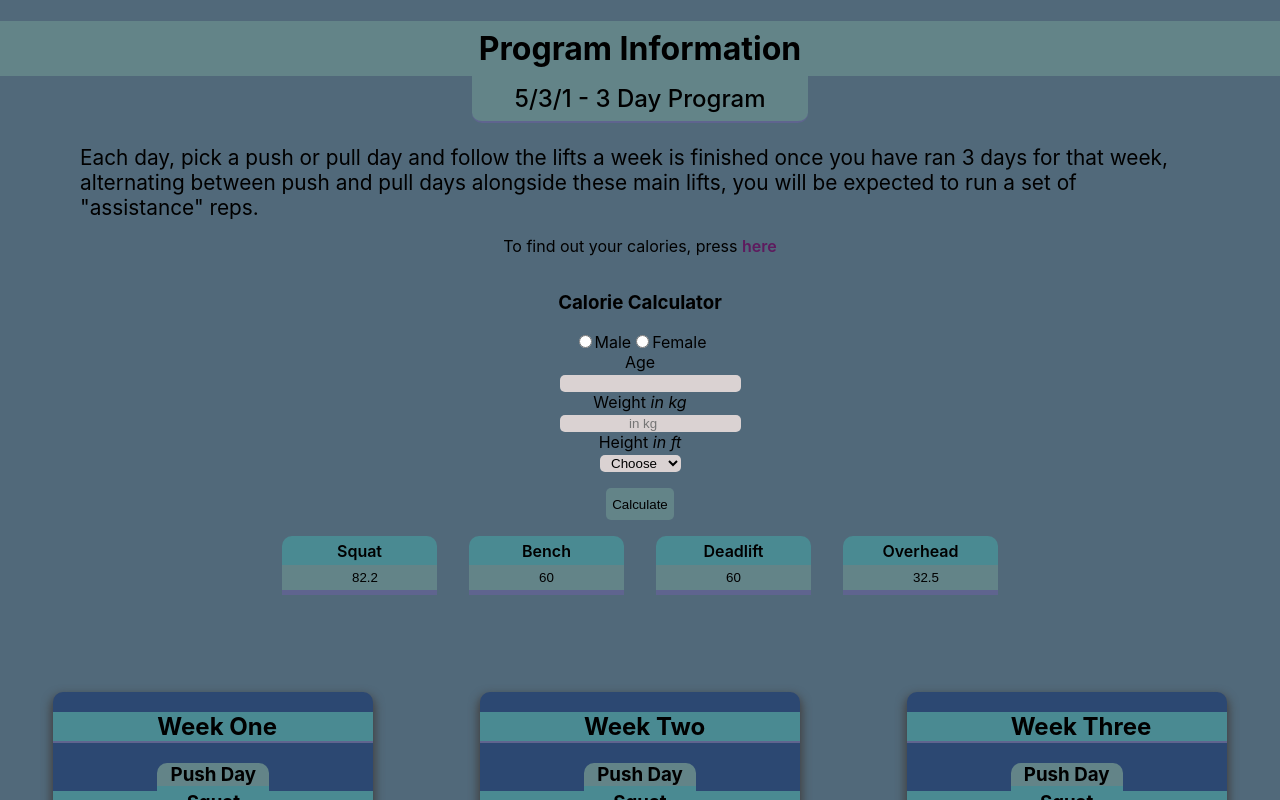
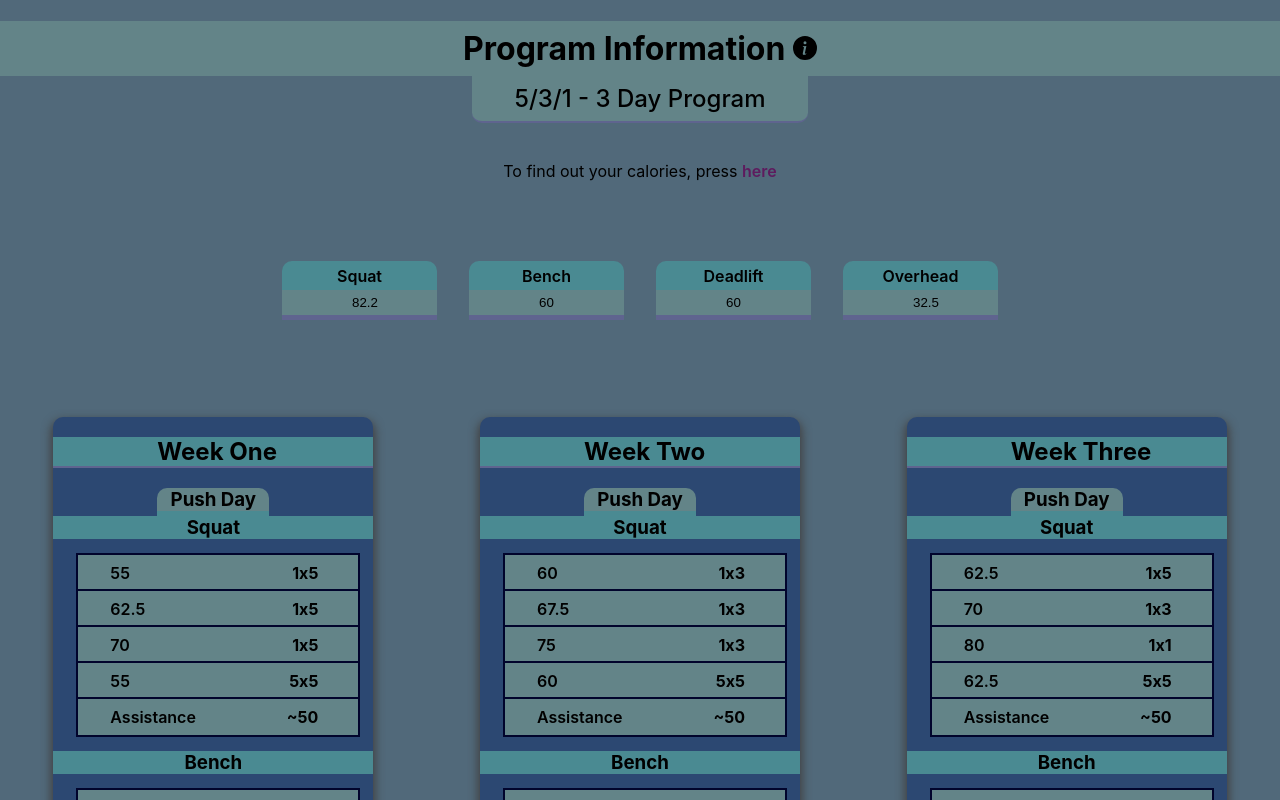
Before and after one commit to AroonSalotra/workout-app, a React (Create React App) app: page / in a window 1280 px wide. Shown: the top 800 px of the page. Built offline with nearby package versions, Linux system fonts and the light colour scheme.

Commit message:
cleaned up info component, add handleclick to display info

```diff
--- a/src/App.css
+++ b/src/App.css
@@ -65,6 +65,7 @@ body {}
     justify-content: center;
     gap: 2rem;
     text-align: left;
+    padding-top: 3rem;
 }
 
 .trainingMax input {
@@ -261,8 +262,8 @@ body {}
 }
 
 .icon-m {
-    font-size: 1rem;
-    color: black;
+    font-size: 1.5rem;
+    background: var(--clr-highlight);
 }
 
 .info-link {
@@ -276,4 +277,16 @@ body {}
     transform: translateY(10px);
 }
 
+#infoPopup {
+    position: absolute;
+    transform: translate(295px, 30px);
+    /* border: 3px solid yellow; */
+    z-index: 2;
+    padding: 10px;
+    width: 15rem;
+    text-align: left;
+    border: 5px solid var(--clr-highlight);
+    border-radius: 5px;
+}
+
 /* .icon-m:active+.info-link {} */
--- a/src/App.js
+++ b/src/App.js
@@ -14,7 +14,7 @@ import Calculator from './Calculator';
 
 function App() {
 
-    const [display, setDisplay] = useState("block")
+    const [display, setDisplay] = useState("none")
     const [opacity, setOpacity] = useState(1)
   // Rounding Number function to get closest 0.25
 
--- a/src/Info.jsx
+++ b/src/Info.jsx
@@ -1,21 +1,39 @@
-import { BiBorderOuter } from "react-icons/bi";
+// import { BiBorderOuter } from "react-icons/bi";
+import { BsFillInfoCircleFill } from "react-icons/bs"
+
+import { useState } from "react";
+
 
 const Info = (props) => {
+    const [display, setDisplay] = useState("none")
 
     const handleClick = () => {
         (props.display === "block" ? props.setDisplay("none") : props.setDisplay("block"))
     }
+
+    const handleClick2 = () => {
+      (display === "block" ? setDisplay("none") : setDisplay("block") )
+    }
+
+
+
     return (
         <div className="info">
-            <h1 id="infoHeader">Program Information</h1>
+            <h1 id="infoHeader">Program Information  <BsFillInfoCircleFill onClick={() => handleClick2()} className="icon-m"  /> </h1>
             <h2 id="infoSubtitle">5/3/1 - 3 Day Program</h2>
-            <p id="infoDesc">Each day, pick a push or pull day and follow the lifts
+            {/* <p id="infoDesc">Each day, pick a push or pull day and follow the lifts
                 a week is finished once you have ran 3 days for that week, alternating between push and pull days
-                alongside these main lifts, you will be expected to run a set of "assistance" reps.</p>
+                alongside these main lifts, you will be expected to run a set of "assistance" reps.</p> */}
             <div className="info-link">
                 {/* <p>To find out your calories, press this icon</p> */}
                 {/* <BiBorderOuter className="icon-m" id="btn-calc" onClick={() => handleClick()} /> */}
                 <p>To find out your calories, press <span onClick={() => handleClick()} className="link">here</span> </p>
+                <div id="infoPopup" style={{display: display}}>
+                <h2>How to run</h2>
+                <p>enter your 1RM (One Rep Max) in the boxes, you will then see your numbers
+                for the program. Every last set is AMAP (As many reps as possible)
+                for assistance, pick any amount of exercise to reach 100 total reps</p>
+                </div>
             </div>
         </div>
     );
--- a/src/Main.jsx
+++ b/src/Main.jsx
@@ -2,6 +2,8 @@ import { useState } from "react";
 import TrainingMax from "./TrainingMax";
 import Lifts from "./Lifts";
 import { MdRoom } from "react-icons/md";
+import { BsFillInfoCircleFill } from "react-icons/bs"
+
 
 const Main = (props) => {
     const [squat, setSquat] = useState("82.2")
```
